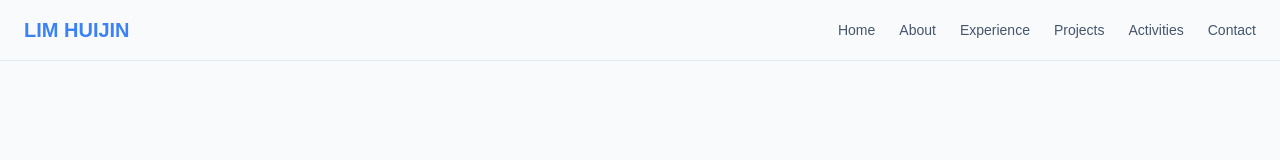
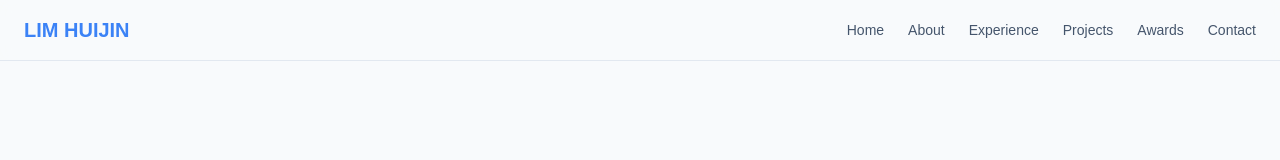
Before and after one commit to hanataba227/hanataba227.github.io, a React (Vite) app: page / in a window 1280 px wide. Shown: the top 160 px of the page. Built offline with nearby package versions, Linux system fonts and the light colour scheme.

Commit message:
헤더 어워드 수정

```diff
--- a/src/App.tsx
+++ b/src/App.tsx
@@ -19,7 +19,7 @@ function App() {
                 <li><a href="/#about" className="hover:text-primary transition-colors">About</a></li>
                 <li><a href="/#experience" className="hover:text-primary transition-colors">Experience</a></li>
                 <li><a href="/#projects" className="hover:text-primary transition-colors">Projects</a></li>
-                <li><a href="/#activities" className="hover:text-primary transition-colors">Activities</a></li>
+                <li><a href="/#awards" className="hover:text-primary transition-colors">Awards</a></li>
                 <li><a href="/#contact" className="hover:text-primary transition-colors">Contact</a></li>
               </ul>
             </nav>
```
